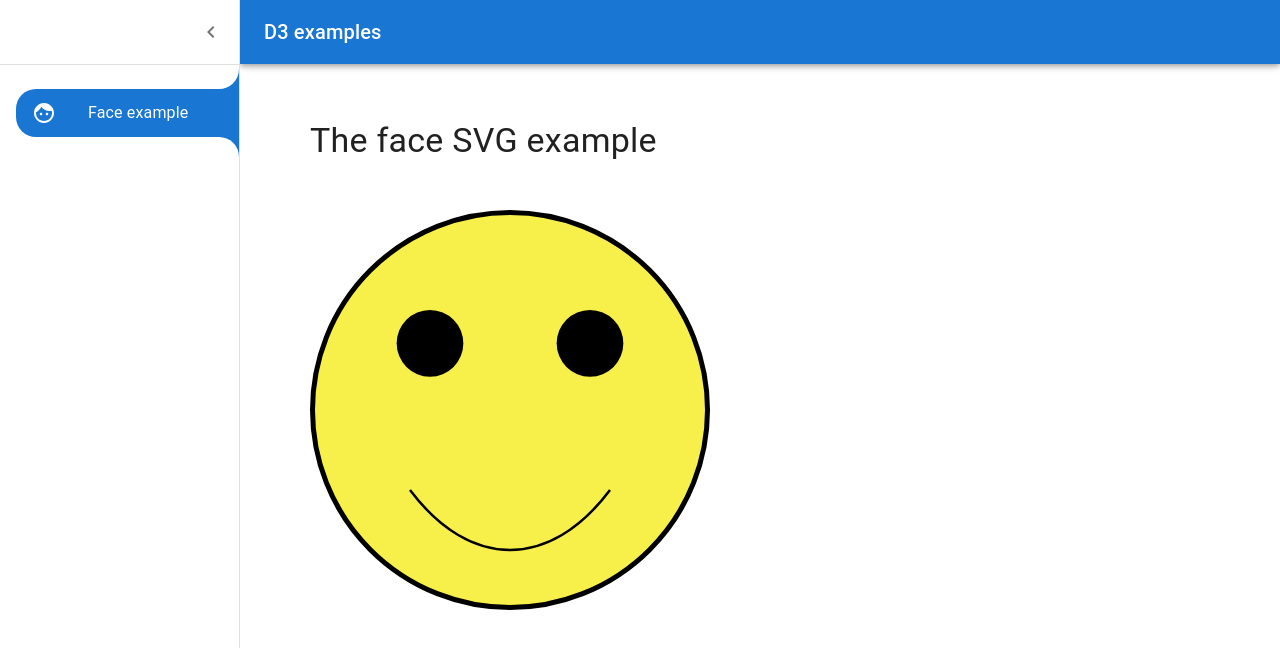
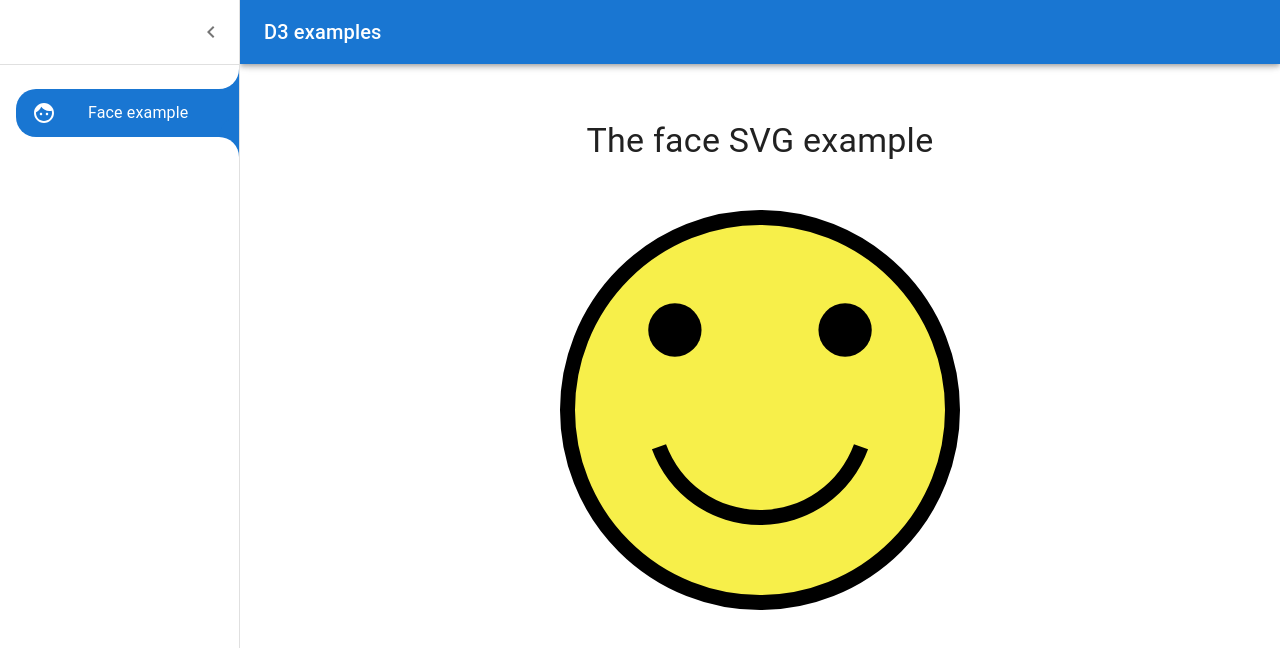
Before and after one commit to AbanoubMagdy1/d3-examples, a React (Create React App) app: page /face in a window 1280 px wide. Shown: the top 648 px of the page. Built offline with nearby package versions, Linux system fonts and the light colour scheme.

Commit message:
Use d3.arc to draw the face

```diff
--- a/package.json
+++ b/package.json
@@ -12,6 +12,7 @@
     "@testing-library/user-event": "^13.5.0",
     "axios": "^0.27.2",
     "clsx": "^1.1.1",
+    "d3": "^7.4.5",
     "react": "^18.2.0",
     "react-dom": "^18.2.0",
     "react-query": "^3.39.1",
--- a/src/App.scss
+++ b/src/App.scss
@@ -1,5 +1,6 @@
 .container{
     display: flex;
     flex-direction: column;
+    align-items: center;
     gap: 3rem;
 }
--- a/src/components/Face/Face.js
+++ b/src/components/Face/Face.js
@@ -1,25 +1,42 @@
-import React from 'react';
+import { arc } from 'd3';
+import { useMemo } from 'react';
+// import { arc } from 'd3';
 
+/*
 function mouthPathGenerator (size) {
   const tiny = size / 10;
   return `M${size / 4},${tiny * 7} C${tiny * 4},${tiny * 9} ${tiny * 6},${tiny * 9} ${size / 4 * 3},${tiny * 7}`;
+}*/
+
+function degToRad (deg) {
+  return deg * (Math.PI / 180);
 }
+
 function Face ({ size, strokeWidth, faceColor }) {
+  const eyeXOffset = size / 4.7;
+  const eyeYOffset = size / 5;
+
+  const mouthArc = useMemo(function () {
+    return arc()
+      .innerRadius(size / 4)
+      .outerRadius(size / 4 + strokeWidth)
+      .startAngle(degToRad(110))
+      .endAngle(degToRad(250));
+  }, [size]);
+
   return (
     <svg width={size} height={size}>
-      <g width={size} height={size}>
+      <g transform={`translate(${size / 2},${size / 2})`}>
         <circle
-          cx={size / 2}
-          cy={size / 2}
           r={size / 2 - strokeWidth / 2}
           fill={faceColor}
           stroke="#000"
           strokeWidth={strokeWidth}
         />
 
-        <circle cx={size / 20 * 6} cy={size / 3} r={size / 12} fill="#000"/>
-        <circle cx={size / 20 * 14} cy={size / 3} r={size / 12} fill="#000"/>
-        <path d={mouthPathGenerator(size)} fill='none' stroke='#000' strokeWidth={strokeWidth / 2}/>
+        <circle cx={-eyeXOffset} cy={-eyeYOffset} r={size / 15} fill="#000"/>
+        <circle cx={eyeXOffset} cy={-eyeYOffset} r={size / 15} fill="#000"/>
+        <path d={mouthArc()} />
       </g>
     </svg>
   );
@@ -27,7 +44,7 @@ function Face ({ size, strokeWidth, faceColor }) {
 
 Face.defaultProps = {
   size: 400,
-  strokeWidth: 5,
+  strokeWidth: 15,
   faceColor: '#f7ef4a'
 
 };
```
Also changed, not shown: src/components/s.js (deleted), 1 other file (tests, documents, lock files or other folders).
